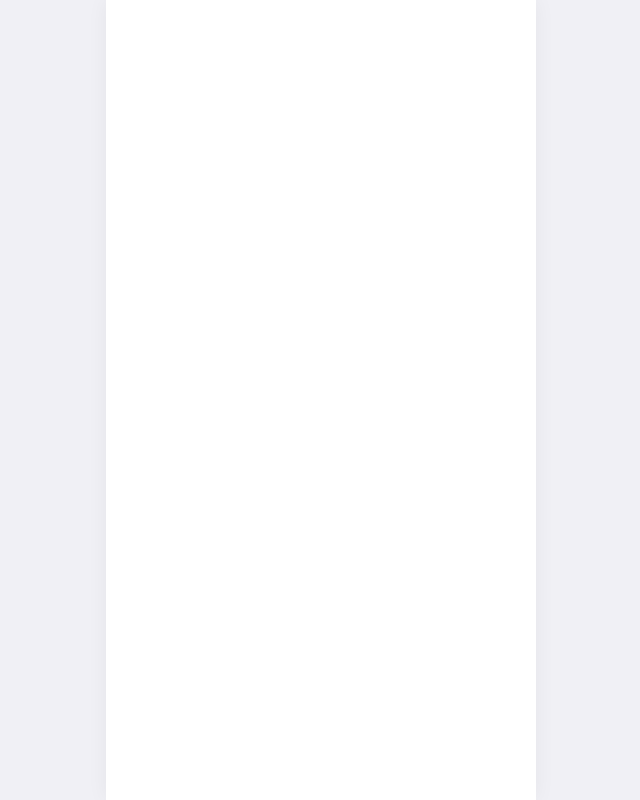
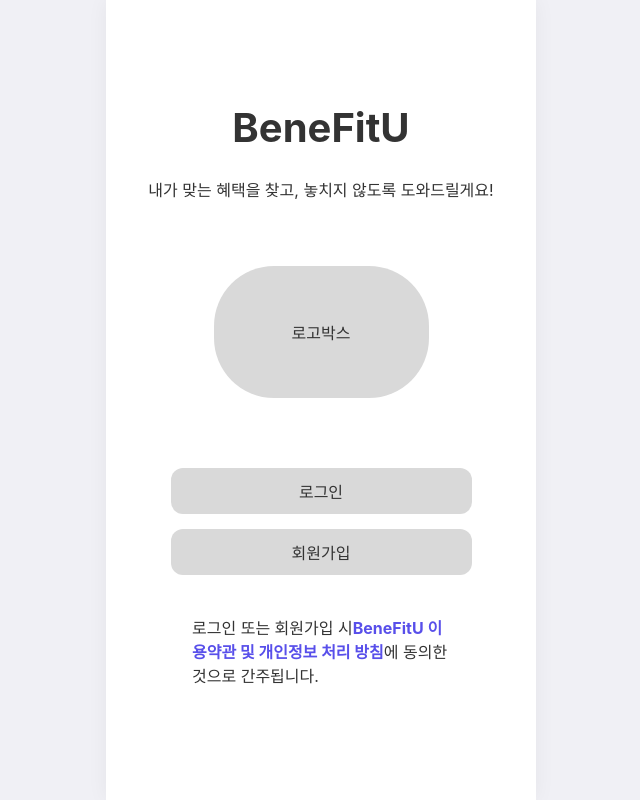
Before and after one commit to LikeLionUniv-INU-BeneFitU/BeneFitU-Frontend, a React (Vite) app: page /login-home in a window 1280 px wide. Before the commit this address had no page. Shown: the whole page, without its empty margins (319-959 px from the left). Built offline with nearby package versions, Linux system fonts and the light colour scheme.

Commit message:
Feat : 스플래쉬, 로그인 첫화면 기초틀 구현

```diff
--- a/src/App.jsx
+++ b/src/App.jsx
@@ -2,6 +2,8 @@ import { BrowserRouter, Routes, Route } from 'react-router-dom';
 import AppLayout from './styles/AppLayout';
 import GlobalStyle from './styles/GlobalStyle';
 import BasicInfo from './pages/BasicInfo';
+import Splash from './pages/Splash';
+import LoginHome from './pages/Loginhome';
 
 function App() {
   return (
@@ -9,6 +11,8 @@ function App() {
       <GlobalStyle />
       <AppLayout>
         <Routes>
+          <Route path="/" element={<Splash />} />
+          <Route path="/login-home" element={<LoginHome />} />
           <Route path="/basic-info" element={<BasicInfo />} />
         </Routes>
       </AppLayout>
--- /dev/null
+++ b/src/pages/Loginhome.jsx
@@ -0,0 +1,85 @@
+import { useNavigate } from 'react-router-dom';
+import styled from 'styled-components';
+import Header from '../components/Header';
+import BasicButton from '../components/BasicButton';
+
+
+const PageWrapper = styled.div`
+  width: 100%;
+  height: 100vh;
+
+  display: flex;
+  flex-direction: column;
+  align-items: center;
+  justify-content: center;
+  padding: 80px 0 60px;
+  gap: 5px;
+`;
+
+const LoginButton = styled.div`
+  width: 70%;
+  height: 7%;
+  background-color: #D9D9D9;
+  border-radius: 12px;
+  padding: 14px 40px;
+  margin: 5px 0;
+
+  display: flex;
+  align-items: center;
+  justify-content: center;
+`;
+
+const SignupButton = styled.div`
+  width: 70%;
+  height: 7%;
+  background-color: #D9D9D9;
+  border-radius: 12px;
+  padding: 14px 40px;
+  margin: 5px 0;
+
+  display: flex;
+  align-items: center;
+  justify-content: center;
+`;
+
+const LogoBox = styled.div`
+  width: 50%;
+  height: 20%;
+  background-color: #D9D9D9;
+  border-radius: 60px;
+  margin: 60px 0;
+
+  display: flex;
+  align-items: center;
+  justify-content: center;
+`;
+
+const Highlight = styled.span`
+  color: #584FEA;
+  font-weight: bold;
+`;
+
+const Title = styled.div`
+  font-weight: bold;
+  font-size: 40px;
+`;
+
+const TermsAgreement = styled.div`
+  width: 60%;
+  margin: 30px 0;
+`;
+
+
+export default function LoginHome() {
+  const navigate = useNavigate();
+  return (
+    <PageWrapper>
+      <Title>BeneFitU</Title><br/>
+      내가 맞는 혜택을 찾고, 놓치지 않도록 도와드릴게요!
+      <LogoBox>로고박스</LogoBox>
+      <LoginButton onClick={() => navigate('/login') }>로그인</LoginButton>
+      <SignupButton onClick={() => navigate('/signup') }>회원가입</SignupButton>
+      <TermsAgreement>로그인 또는 회원가입 시<Highlight>BeneFitU 이용약관 및 개인정보 처리 방침</Highlight>에 동의한 것으로 간주됩니다.</TermsAgreement>
+    </PageWrapper>
+  );
+}
--- /dev/null
+++ b/src/pages/Splash.jsx
@@ -0,0 +1,65 @@
+
+import { useNavigate } from 'react-router-dom';
+import styled from 'styled-components';
+import Header from '../components/Header';
+import BasicButton from '../components/BasicButton';
+
+
+const PageWrapper = styled.div`
+  width: 100%;
+  height: 100vh;
+
+  display: flex;
+  flex-direction: column;
+  align-items: center;
+  justify-content: center;
+  padding: 80px 0 60px;
+  gap: 60px;
+`;
+
+const LogoBoxOut = styled.div`
+  width: 70%;
+  height: 50%;
+  background-color: #D9D9D9;
+  border-radius: 10px;
+
+  display: flex;
+  align-items: center;
+  justify-content: center;
+`;
+
+const LogoBoxInner = styled.div`
+  width: 80%;
+  height: 40%;
+  background-color: #FFFFFF;
+  border-radius: 30px;
+
+  display: flex;
+  align-items: center;
+  justify-content: center;
+`;
+
+const StartButton = styled.div`
+  width: 70%;
+  height: 7%;
+  background-color: #D9D9D9;
+  border-radius: 12px;
+  padding: 14px 40px;
+
+  display: flex;
+  align-items: center;
+  justify-content: center;
+`;
+
+
+export default function Splash() {
+  const navigate = useNavigate();
+  return (
+    <PageWrapper>
+      <LogoBoxOut>
+        <LogoBoxInner>BeneFitU</LogoBoxInner>
+      </LogoBoxOut>
+      <StartButton onClick={() => navigate('/login-home') }>시작하기</StartButton>
+    </PageWrapper>
+  );
+}
```
